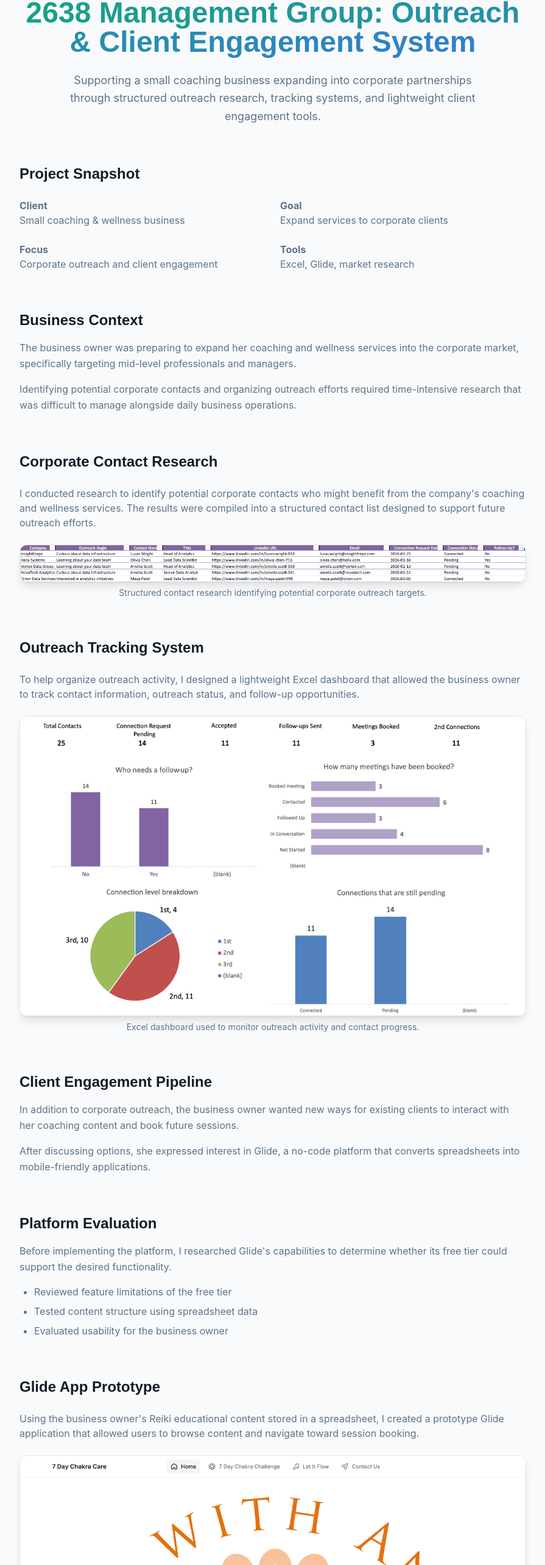
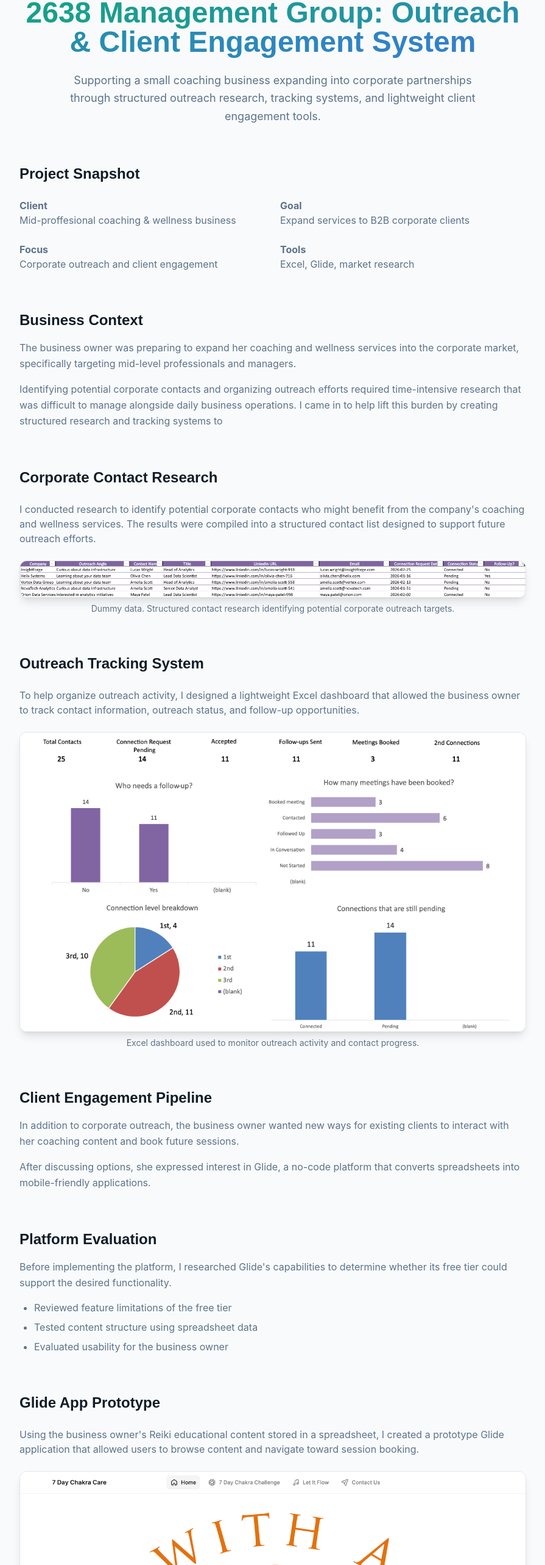
Before and after one commit to angelikabrown/AngelikaPortfolio, a React (Vite) app: page /projects/2638-case-study in a window 1280 px wide. Shown: the part 187-2753 px from the top of the page at 61% size, without its empty margins (192-1087 px from the left). Built offline with nearby package versions, Linux system fonts and the light colour scheme; the HTML template or start-up script is replaced by a standard one.

Commit message:
updated casestudy page

```diff
--- a/src/pages/CaseStudy2638.tsx
+++ b/src/pages/CaseStudy2638.tsx
@@ -22,12 +22,12 @@ const CaseStudy2638 = () => {
 
           <div>
             <strong>Client</strong><br />
-            Small coaching & wellness business
+            Mid-proffesional coaching & wellness business
           </div>
 
           <div>
             <strong>Goal</strong><br />
-            Expand services to corporate clients
+            Expand services to B2B corporate clients
           </div>
 
           <div>
@@ -59,7 +59,7 @@ const CaseStudy2638 = () => {
         <p className="text-muted-foreground leading-relaxed mt-4">
           Identifying potential corporate contacts and organizing outreach
           efforts required time-intensive research that was difficult to
-          manage alongside daily business operations.
+          manage alongside daily business operations. I came in to help lift this burden by creating structured research and tracking systems to
         </p>
 
       </section>
@@ -84,7 +84,7 @@ const CaseStudy2638 = () => {
           className="rounded-xl border border-border shadow-lg w-full" />
 
         <p className="text-sm text-muted-foreground text-center mt-2 max-w-2xl mx-auto">
-          Structured contact research identifying potential corporate outreach targets.
+          Dummy data. Structured contact research identifying potential corporate outreach targets.
         </p>
 
       </section>
@@ -162,7 +162,7 @@ const CaseStudy2638 = () => {
 
         <p className="text-muted-foreground mb-6">
           Using the business owner's Reiki educational content stored in a
-          spreadsheet, I created a prototype Glide application that allowed
+          spreadsheet, I created a <a href="https://7daychakra.glide.page/dl/96c936">prototype Glide application </a>that allowed
           users to browse content and navigate toward session booking.
         </p>
 
@@ -185,10 +185,14 @@ const CaseStudy2638 = () => {
         <h2 className="text-2xl font-semibold mb-4">Impact</h2>
 
         <ul className="list-disc pl-6 text-muted-foreground space-y-2">
+
+          <li>Freed up the business owner's time to focus on coaching and content creation</li>
           <li>Created structured corporate contact research</li>
-          <li>Improved organization of outreach activity</li>
           <li>Enabled simple tracking of outreach progress</li>
           <li>Provided a lightweight client engagement platform</li>
+          <li>Demonstrated the value of no-code tools for small business solutions</li>
+          <li> Documented app creation so owner can maintain and update content independently</li>
+
         </ul>
 
       </section>
```
